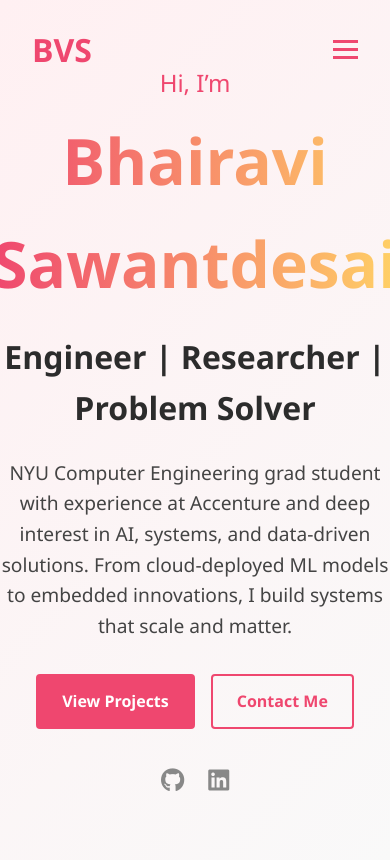
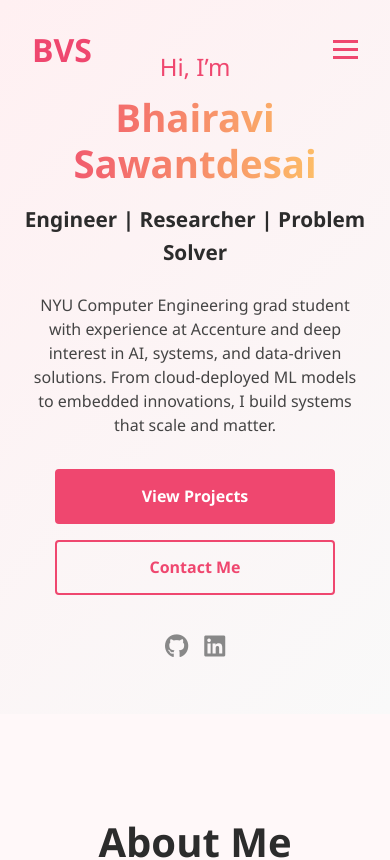
Before and after one commit to BhairaviVSD/bhairavivsd.github.io, a React (Vite) app: page / in a window 390 px wide. Shown: the top 860 px of the page. Built offline with nearby package versions, Linux system fonts and the light colour scheme.

Commit message:
Adding updated files 2.2 Minimalist

```diff
--- a/src/components/Hero.module.css
+++ b/src/components/Hero.module.css
@@ -110,3 +110,41 @@
   color: #ef476f;
   transform: translateY(-3px);
 }
+@media (max-width: 768px) {
+  .hero {
+    padding: 3rem 1.5rem;
+    min-height: auto;
+  }
+
+  .fullName {
+    font-size: 2.4rem;
+    line-height: 1.2;
+    word-break: break-word;
+  }
+
+  .title {
+    font-size: 1.3rem;
+  }
+
+  .description {
+    font-size: 1rem;
+    line-height: 1.5;
+    padding: 0 0.5rem;
+  }
+
+  .cta {
+    flex-direction: column;
+    align-items: center;
+    gap: 1rem;
+  }
+
+  .primaryBtn,
+  .secondaryBtn {
+    width: 100%;
+    max-width: 280px;
+  }
+
+  .socialIcons {
+    gap: 1rem;
+  }
+}
```
Also changed, not shown: 1 other file (tests, documents, lock files or other folders).
